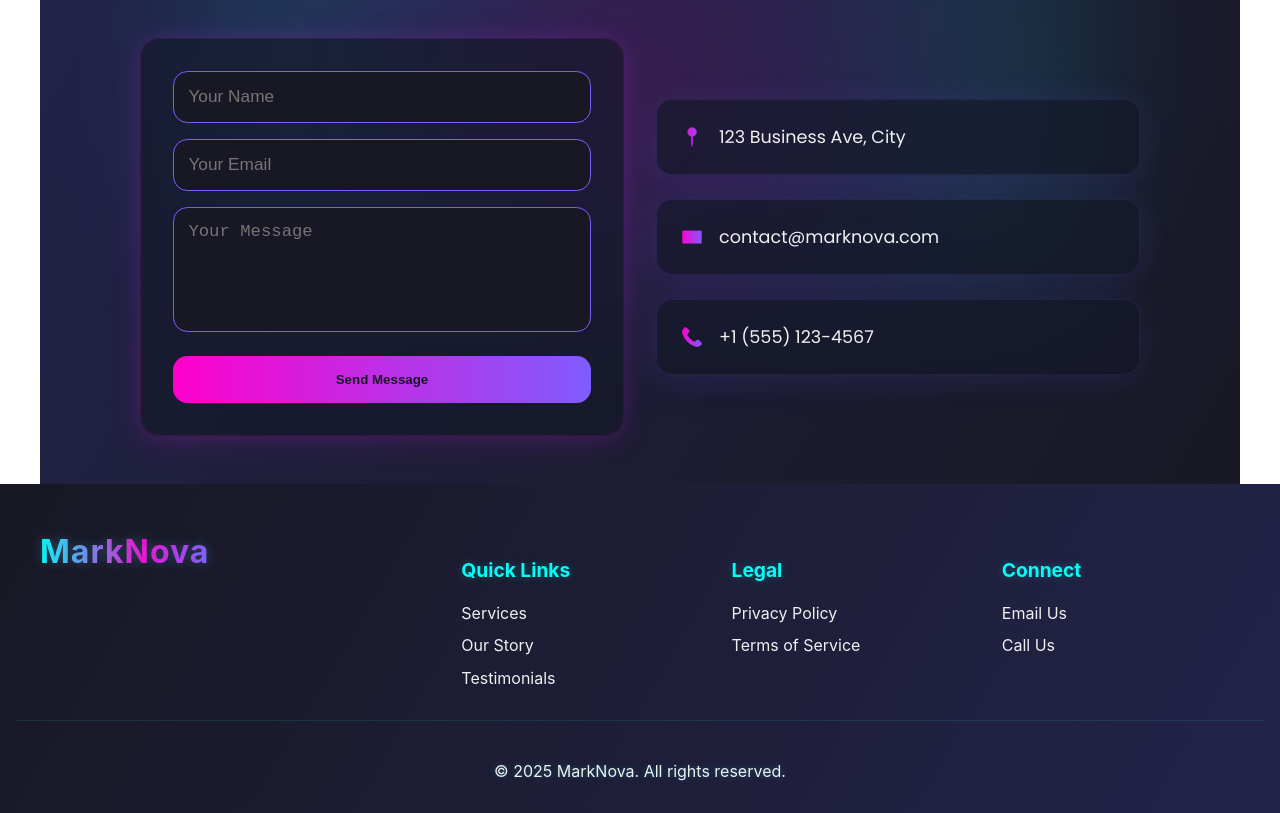
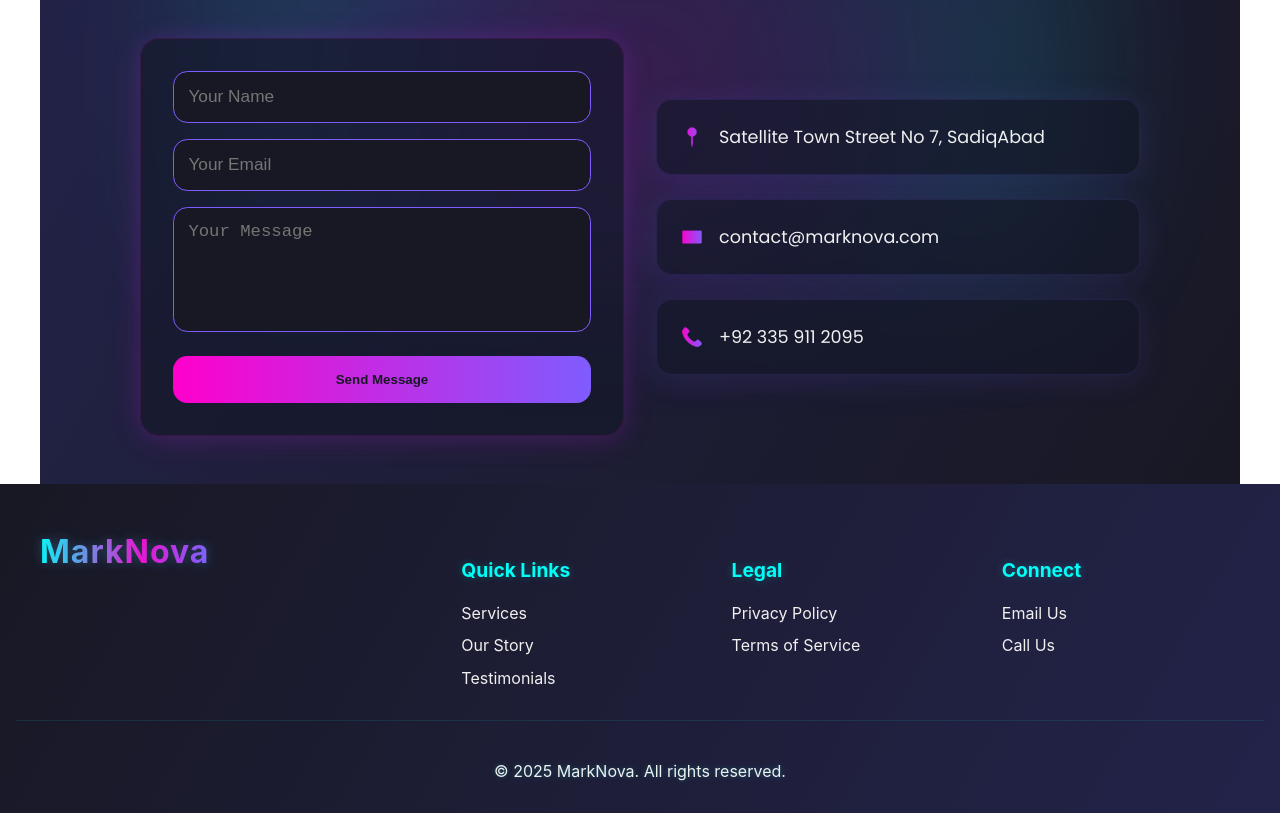
Before and after one commit to nasirrasheed/MarkNova, a React (Create React App) app: page / in a window 1280 px wide. Shown: the part 3800-4613 px from the top of the page. Built offline with nearby package versions, Linux system fonts and the light colour scheme.

Commit message:
Changing Contact info and icons

```diff
--- a/src/components/Contact.js
+++ b/src/components/Contact.js
@@ -20,7 +20,7 @@ function Contact() {
         <div className="contact-info">
           <div className="info-item">
             <span className="info-icon">📍</span>
-            <span>123 Business Ave, City</span>
+            <span>Satellite Town Street No 7, SadiqAbad</span>
           </div>
           <div className="info-item">
             <span className="info-icon">📧</span>
@@ -28,7 +28,7 @@ function Contact() {
           </div>
           <div className="info-item">
             <span className="info-icon">📞</span>
-            <span>+1 (555) 123-4567</span>
+            <span>+92 335 911 2095</span>
           </div>
         </div>
       </div>
--- a/src/components/WebsiteDevelopment.js
+++ b/src/components/WebsiteDevelopment.js
@@ -7,13 +7,13 @@ const techIcons = [
   { name: "HTML5", icon: "/icons/html.svg" },
   { name: "CSS3", icon: "/icons/Tailwind-css.svg" },
   { name: "JavaScript", icon: "/icons/Javascript.svg" },
-  { name: "React.js", icon: "/icons/react.svg" },
+  { name: "React.js", icon: "/icons/React.svg" },
   { name: "Node.js", icon: "/icons/Node-js.svg" },
-  { name: "Shopify", icon: "/icons/shopify.svg" },
-  { name: "WordPress", icon: "/icons/wordpress.svg" },
-  { name: "Bootstrap", icon: "/icons/bootstrap.svg" },
-  { name: "Firebase", icon: "/icons/firebase.svg" },
-  { name: "MongoDB", icon: "/icons/mongodb.svg" }
+  { name: "Shopify", icon: "/icons/Shopify.svg" },
+  { name: "WordPress", icon: "/icons/Wordpress.svg" },
+  { name: "Bootstrap", icon: "/icons/Bootstrap.svg" },
+  { name: "Firebase", icon: "/icons/Firebase.svg" },
+  { name: "MongoDB", icon: "/icons/Mongodb.svg" }
 ];
 
 // Portfolio thumbnails (replace with your images/links)
```
